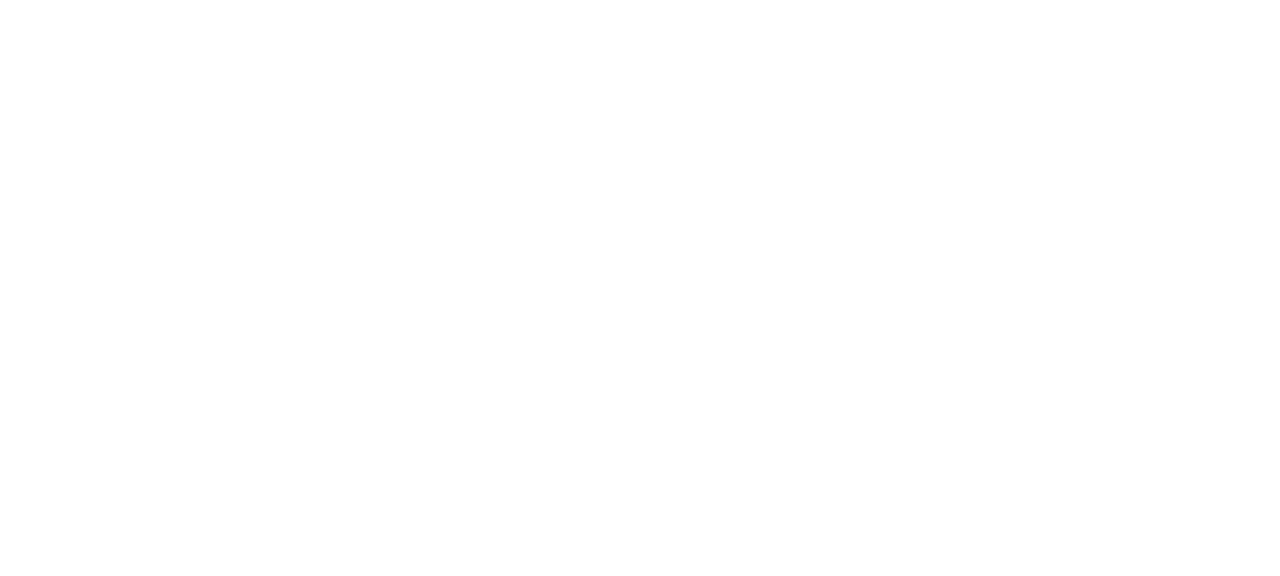
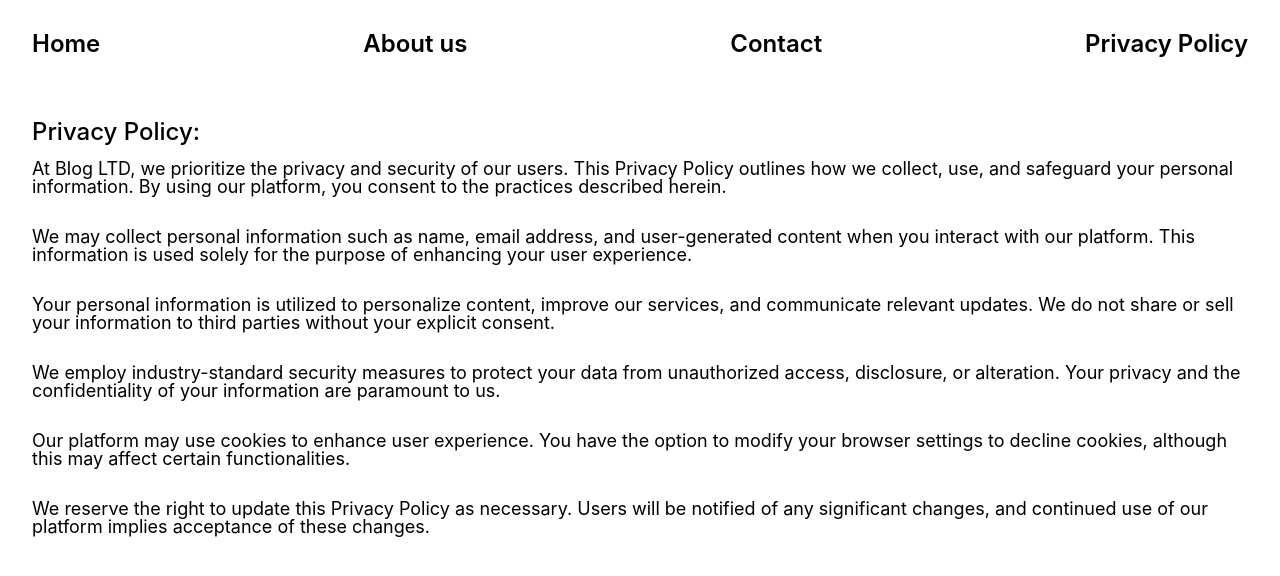
Before and after one commit to ArtyomCash/users, a React (Create React App) app: page /privacy-policy in a window 1280 px wide. Before the commit this address had no page. Shown: the top 576 px of the page. Built offline with nearby package versions, Linux system fonts and the light colour scheme.

Commit message:
content for pages

```diff
--- a/src/App.js
+++ b/src/App.js
@@ -2,13 +2,19 @@
 import { BrowserRouter, Routes, Route } from 'react-router-dom';
 import React from 'react';
 import UserPosts from './containers/UserPosts';
-import Main from './containers/Main'
+import Main from './containers/Main';
+import AboutUs from './containers/AboutUs';
+import PrivacyPolicy from './containers/PrivacyPolicy';
+import Contact from './containers/Contact';
 
 function App() {
   return (
     <BrowserRouter>
       <Routes>
         <Route path='/' element={<Main />} />
+        <Route path='/about-us' element={<AboutUs />} />
+        <Route path='/privacy-policy' element={<PrivacyPolicy />} />
+        <Route path='/contact' element={<Contact />} />
         <Route path='/user-posts/:id' element={<UserPosts />} />
       </Routes>
     </BrowserRouter>
--- a/src/components/header/Header.jsx
+++ b/src/components/header/Header.jsx
@@ -2,14 +2,19 @@
 import styles from './header.module.scss';
 import { Link } from 'react-router-dom';
 
-const headerMenu = ['Home', 'About us', 'Contact', 'Privacy Policy'];
+const headerMenu = [
+  { title: 'Home', link: '/' },
+  { title: 'About us', link: '/about-us' },
+  { title: 'Contact', link: '/contact' },
+  { title: 'Privacy Policy', link: '/privacy-policy' },
+];
 
 const Header = () => {
   return (
     <header className={styles.header}>
       {headerMenu.map((item, index) => (
-        <Link className={styles.item} to='/' key={index}>
-          {item}
+        <Link className={styles.item} to={`${item.link}`} key={index}>
+          {item.title}
         </Link>
       ))}
     </header>
--- /dev/null
+++ b/src/containers/AboutUs/AboutUs.jsx
@@ -0,0 +1,29 @@
+import React from 'react';
+import Header from '../../components/header';
+import styles from './aboutUs.module.scss';
+
+const AboutUs = () => {
+  return (
+    <>
+      <Header />
+      <main className={styles.aboutUs}>
+        <h1 className={styles.title}>AboutUs</h1>
+        <p className={styles.desc}>
+          Welcome to our world of creativity and verbal artistry! We are a company
+          dedicated to inspiring and enriching the online community through creative
+          writing. Our mission is to provide a unique platform where everyone can express
+          their ideas, opinions, and feelings through engaging and informative posts.
+        </p>
+        <p>
+          We believe in the power of words and understand that quality content is the key
+          to successful interaction in the online space. Our team of experts and writers
+          strives to support and inspire our users by providing tools and resources for
+          creative self-expression. Join us to create and share unique content, making the
+          internet a brighter and more vibrant place!
+        </p>
+      </main>
+    </>
+  );
+};
+
+export default AboutUs;
--- /dev/null
+++ b/src/containers/AboutUs/aboutUs.module.scss
@@ -0,0 +1,14 @@
+@import 'src/scss/_vars.scss';
+
+.aboutUs {
+  @extend %wrapper;
+}
+.title {
+  @extend %subTitle;
+}
+.desc {
+  font-size: 18px;
+  line-height: 18px;
+  color: black;
+  margin-bottom: 32px;
+}
--- /dev/null
+++ b/src/containers/AboutUs/index.js
@@ -0,0 +1 @@
+export { default } from './AboutUs';
--- /dev/null
+++ b/src/containers/Contact/Contact.jsx
@@ -0,0 +1,27 @@
+import React from 'react';
+import Header from '../../components/header';
+import styles from './contact.module.scss';
+
+const Contact = () => {
+  return (
+    <>
+      <Header />
+      <main className={styles.aboutUs}>
+        <h1 className={styles.title}>Contact:</h1>
+        <p className={styles.desc}>123 Creative Avenue</p>
+        <p className={styles.desc}>Cityville, State 56789,</p>
+        <p className={styles.desc}>United States</p>
+        <iframe
+          src='https://www.google.com/maps/embed?pb=!1m18!1m12!1m3!1d36937.8896324525!2d-106.56670610132628!3d35.084755173631244!2m3!1f0!2f0!3f0!3m2!1i1024!2i768!4f13.1!3m3!1m2!1s0x87220aea01083ee1%3A0x4ecc431ad664972a!2z0JTQttC10YDRgNC4INCa0LvQsNC50L0g0J_QsNGA0LosINCQ0LvRjNCx0YPQutC10YDQutC1LCDQndGM0Y4t0JzQtdC60YHQuNC60L4gODcxMTAsINCh0KjQkA!5e0!3m2!1sru!2sua!4v1701691806861!5m2!1sru!2sua'
+          width='1284'
+          height='450'
+          style={{ border: '0' }}
+          allowFullScreen=''
+          loading='lazy'
+          referrerPolicy='no-referrer-when-downgrade' />
+      </main>
+    </>
+  );
+};
+
+export default Contact;
--- /dev/null
+++ b/src/containers/Contact/contact.module.scss
@@ -0,0 +1,14 @@
+@import 'src/scss/_vars.scss';
+
+.aboutUs {
+  @extend %wrapper;
+}
+.title {
+  @extend %subTitle;
+}
+.desc {
+  font-size: 18px;
+  line-height: 18px;
+  color: black;
+  margin-bottom: 32px;
+}
--- /dev/null
+++ b/src/containers/Contact/index.js
@@ -0,0 +1 @@
+export { default } from './Contact';
--- /dev/null
+++ b/src/containers/PrivacyPolicy/PrivacyPolicy.jsx
@@ -0,0 +1,48 @@
+import React from 'react';
+import Header from '../../components/header';
+import styles from './privacyPolicy.module.scss';
+
+const PrivacyPolicy = () => {
+  return (
+    <>
+      <Header />
+      <main className={styles.aboutUs}>
+        <h1 className={styles.title}>Privacy Policy:</h1>
+        <ul>
+          <li className={styles.desc}>
+            At Blog LTD, we prioritize the privacy and security of our users. This Privacy
+            Policy outlines how we collect, use, and safeguard your personal information.
+            By using our platform, you consent to the practices described herein.
+          </li>
+          <li className={styles.desc}>
+            We may collect personal information such as name, email address, and
+            user-generated content when you interact with our platform. This information
+            is used solely for the purpose of enhancing your user experience.
+          </li>
+          <li className={styles.desc}>
+            Your personal information is utilized to personalize content, improve our
+            services, and communicate relevant updates. We do not share or sell your
+            information to third parties without your explicit consent.
+          </li>
+          <li className={styles.desc}>
+            We employ industry-standard security measures to protect your data from
+            unauthorized access, disclosure, or alteration. Your privacy and the
+            confidentiality of your information are paramount to us.
+          </li>
+          <li className={styles.desc}>
+            Our platform may use cookies to enhance user experience. You have the option
+            to modify your browser settings to decline cookies, although this may affect
+            certain functionalities.
+          </li>
+          <li className={styles.desc}>
+            We reserve the right to update this Privacy Policy as necessary. Users will be
+            notified of any significant changes, and continued use of our platform implies
+            acceptance of these changes.
+          </li>
+        </ul>
+      </main>
+    </>
+  );
+};
+
+export default PrivacyPolicy;
--- /dev/null
+++ b/src/containers/PrivacyPolicy/index.js
@@ -0,0 +1 @@
+export { default } from './PrivacyPolicy';
--- /dev/null
+++ b/src/containers/PrivacyPolicy/privacyPolicy.module.scss
@@ -0,0 +1,14 @@
+@import 'src/scss/_vars.scss';
+
+.aboutUs {
+  @extend %wrapper;
+}
+.title {
+  @extend %subTitle;
+}
+.desc {
+  font-size: 18px;
+  line-height: 18px;
+  color: black;
+  margin-bottom: 32px;
+}
```
